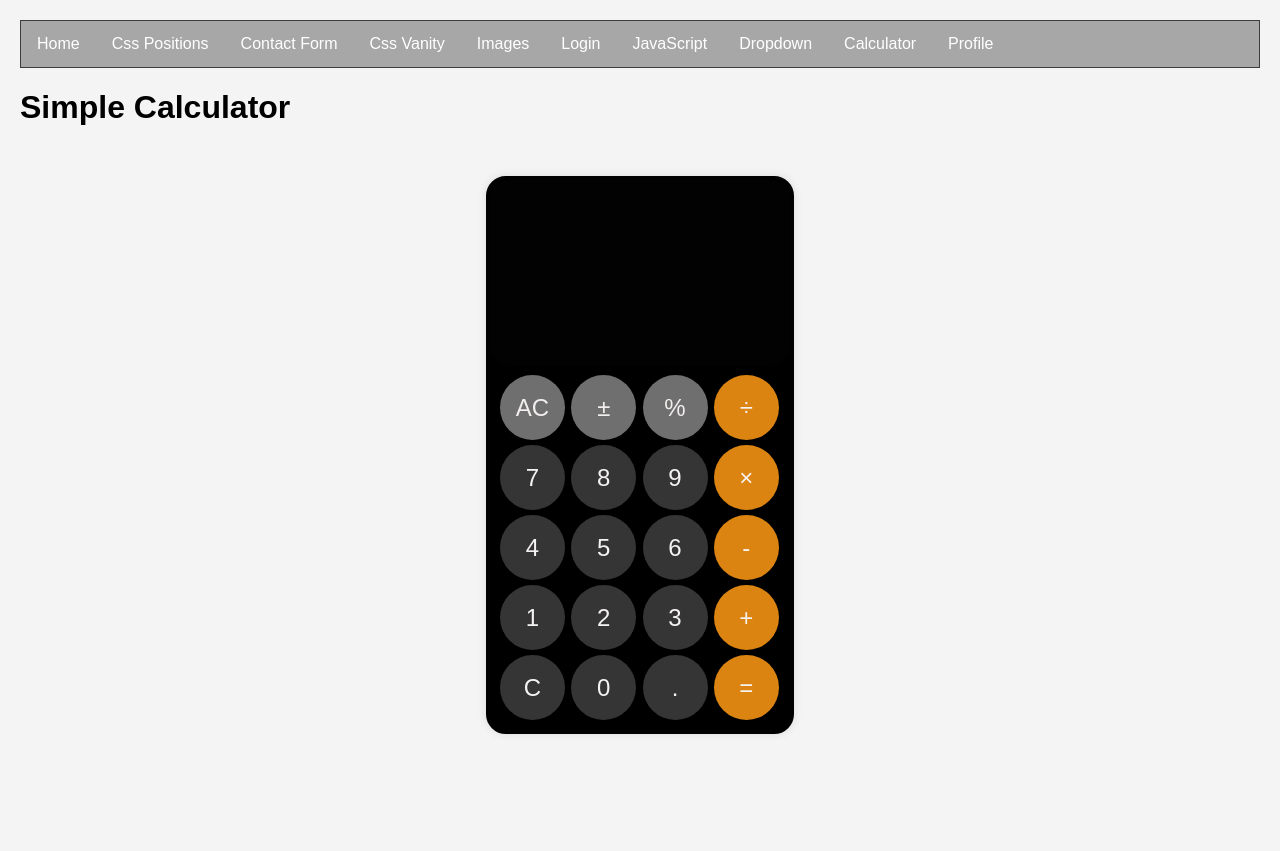
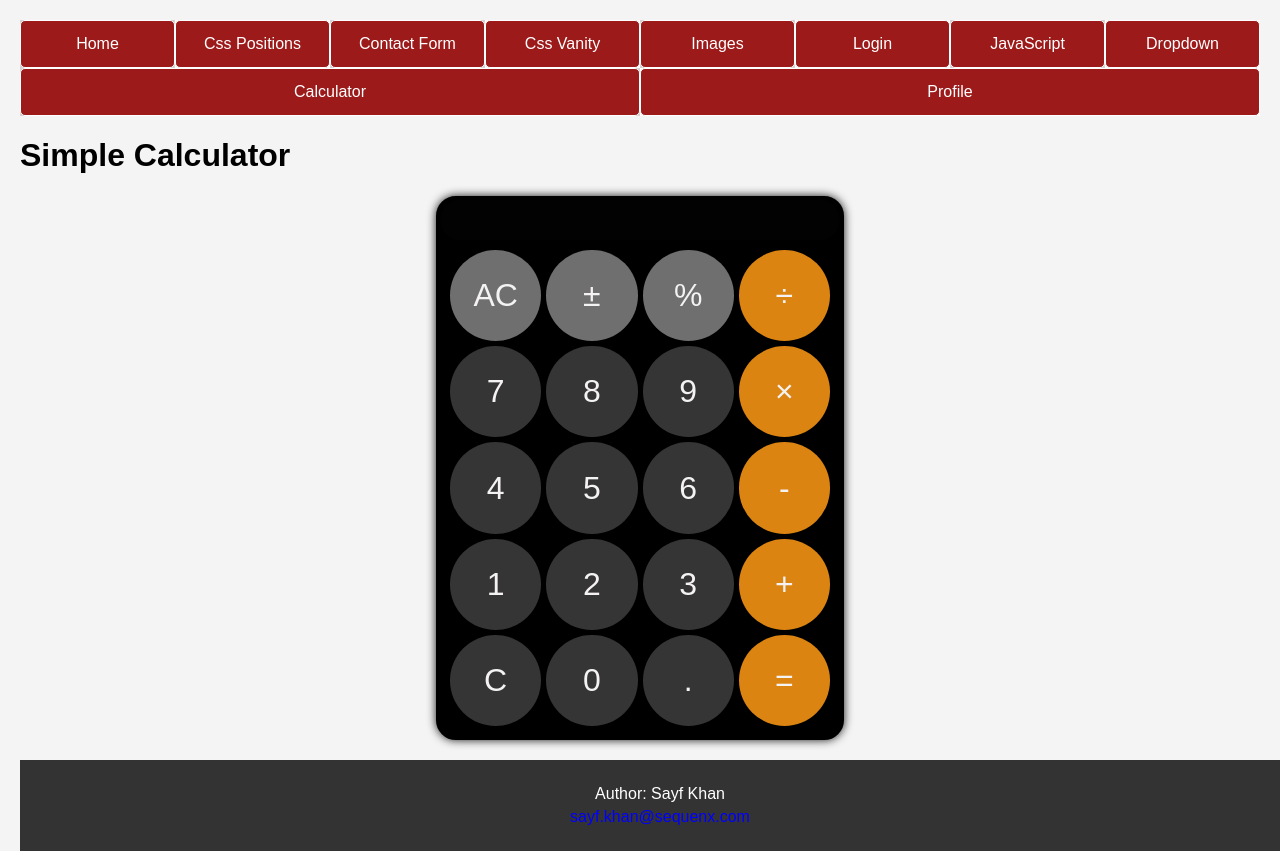
Before and after one commit to sayf-u-khan/Internship-Projects, a React (Create React App) app in the folder React/react-app/: page /calculator in a window 1280 px wide. Built offline with nearby package versions, Linux system fonts and the light colour scheme.

Commit message:
`Refactored CSS and added class names for styling consistency`

```diff
--- a/React/react-app/public/cars.json
+++ b/React/react-app/public/cars.json
@@ -8,6 +8,7 @@
         "Audi",
         "Mercedes",
         "Toyota",
-        "Tesla"
+        "Tesla",
+        "Buick"
     ]
 }
--- a/React/react-app/src/components/calculator/calculator.css
+++ b/React/react-app/src/components/calculator/calculator.css
@@ -1,10 +1,11 @@
 .calculator {
-    width: 300px;
-    height: 550px;
-    margin: 50px auto;
+    width: 100%;
+    max-width: 400px;
+    height: auto;
+    margin: auto;
     border: 4px solid #000000;
     border-radius: 20px;
-    box-shadow: 0 0 10px rgba(0, 0, 0, 0.1);
+    box-shadow: 0 0 10px rgba(0, 0, 0, 0.9);
     display: flex;
     flex-direction: column;
     background-color: #000000;
@@ -15,63 +16,36 @@
     border-radius: 20px;
     padding: 20px;
     text-align: right;
-    flex: 1;
+    flex: 0 1 20%
 }
 
 .input {
-    font-size: 24px;
+    font-size: 300%;
     color: #8d8d8d;
-    height: 50px;
+    height: auto;
 }
 
 .result {
-    font-size: 40px;
+    font-size: 500%;
     color: #f8fcfb;
-    height: 50px;
+    height: auto;
 }
 
 .button-grid {
-    align-items: middle;
     display: grid;
     grid-template-columns: repeat(3, 1fr) 1fr;
     gap: 5px;
     padding: 10px;
+    flex: 1;
+    width: auto;
 }
 
-.number-button {
-    width: 65px;
-    height: 65px;
-    font-size: 24px;
+.number-button, .operation-button, .top-row-button {
+    width: auto;
+    aspect-ratio: 1;
+    font-size: 200%;
     color: #f4f2f2;
     background-color: #363535 !important;
-    cursor: pointer;
-    transition: background-color 0.3s;
-    border-radius: 50%; /* Make buttons circular */
-    display: flex; /* Center text */
-    align-items: center; /* Center text vertically */
-    justify-content: center; /* Center text horizontally */
-}
-
-.operation-button {
-    width: 65px;
-    height: 65px;
-    font-size: 24px;
-    color: #f6f2f2;
-    cursor: pointer;
-    transition: background-color 0.3s;
-    background-color: #db8412 !important;
-    border-radius: 50%; /* Make buttons circular */
-    display: flex; /* Center text */
-    align-items: center; /* Center text vertically */
-    justify-content: center; /* Center text horizontally */
-}
-
-.top-row-button {
-    width: 65px;
-    height: 65px;
-    font-size: 24px;
-    color: #f2eeee;
-    background-color: #6f6f6f !important;
     cursor: pointer;
     transition: background-color 0.3s;
     border-radius: 50%;
@@ -80,6 +54,14 @@
     justify-content: center;
 }
 
+.operation-button {
+    background-color: #db8412 !important;
+}
+
+.top-row-button {
+    background-color: #6f6f6f !important;
+}
+
 .number-button:hover, .operation-button:hover, .top-row-button:hover {
     transition: background-color 0.3s;
 }
--- a/React/react-app/src/components/calculator/calculator.js
+++ b/React/react-app/src/components/calculator/calculator.js
@@ -2,7 +2,7 @@ import CalculatorCode from './calculator_code';
 
 const Calculator = () => {
     return (
-        <div>
+        <div className='main-content'>
             <h1>Simple Calculator</h1>
             <CalculatorCode />
         </div>
--- a/React/react-app/src/components/login_page/login.css
+++ b/React/react-app/src/components/login_page/login.css
@@ -9,7 +9,7 @@
     display: flex;
     justify-content: center;
     align-items: center;
-    height: 100vh;
+    height: 50vh;
 }
 
 .login-form {
--- a/React/react-app/src/components/my_first_component/MyFirstComponent.css
+++ b/React/react-app/src/components/my_first_component/MyFirstComponent.css
@@ -21,12 +21,3 @@ html, body {
 main {
     flex: 1;
 }
-
-footer {
-    position: absolute;
-    background-color: #b3b2b2;
-    padding: 5px;
-    text-align: center;
-    bottom: 0;
-    width: 100%;
-}
--- a/React/react-app/src/components/my_first_component/MyFirstComponent.js
+++ b/React/react-app/src/components/my_first_component/MyFirstComponent.js
@@ -20,10 +20,7 @@ const MyFirstComponent = () => {
             <div>
                 <h1>Hello, World!</h1>
                 <p>This is the homepage!</p>
-            </div></><footer>
-                <p>Author: Sayf Khan</p>
-                <p><a href="mailto:sayf.khan@sequenx.com">sayf.khan@sequenx.com</a></p>
-            </footer>
+            </div></>
             </>
     );
 };
--- a/React/react-app/src/components/profile/profile-code.js
+++ b/React/react-app/src/components/profile/profile-code.js
@@ -73,7 +73,7 @@ const UserProfile = () => {
                             <ul>{interestList}</ul>
                         </div>
                     </div>
-                    <button onClick={handleEditProfile}>Create Another Profile</button>
+                    <button className={styles.profilebutton} onClick={handleEditProfile}>Create Another Profile</button>
                 </div>
             )}
         </div>
--- a/React/react-app/src/pages/Layout.css
+++ b/React/react-app/src/pages/Layout.css
@@ -1,54 +1,70 @@
+html, body {
+  height: 100%;
+  margin: 0;
+  padding: 0;
+}
+
+.layout {
+  display: flex;
+  flex-direction: column;
+  min-height: 150vh;
+}
+
+.main-content {
+  flex: 1;
+  padding-bottom: 20px;
+}
+
 .ul1 {
   list-style-type: none;
   margin: 0;
   padding: 0;
-  overflow: hidden;
-  border: 1px solid #3c3c3c;
-  background-color: #a7a7a7;
+  display: flex;
+  justify-content: space-around;
+  align-items: center;
+  flex-wrap: wrap;
+  width: 100%;
 }
 
 .li1 {
-  float: left;
+  flex: 1;
+  text-align: center;
+  size: 5vh;
 }
 
 .li1 a {
   display: block;
-  color: #666;
-  text-align: center;
-  padding: 14px 16px;
+  color: #ffffff;
+  background-color: #9c1a1a;
+  border: 1px solid #ffffff;
   text-decoration: none;
-  background-color: #a7a7a7;
-  z-index: 0;
+  transition: background-color 0.3s, color 0.3s;
+  padding: 14px;
+  white-space: nowrap;
+  min-width: 15vh;
+  border-radius: 5px;
 }
 
 .li1 a:hover:not(.active) {
-  background-color: #c9c9c9;
+  background-color: #b41616;
+  color: #ffffff;
 }
 
 .li1 a.active {
-  color: white;
-  background-color: #04AA6D;
+  color: #ffffff;
+  background-color: #fbfbfb;
 }
 
 .dropdown {
-  display: inline-block;
-}
-
-.li1 a, .dropbtn {
-  display: inline-block;
-  color: white;
-  text-align: center;
-  padding: 14px 16px;
-  text-decoration: none;
+  position: relative;
 }
 
 .dropdown-content {
   display: none;
   position: absolute;
-  background-color: #f9f9f9;
+  background-color: #8c8c8c;
   min-width: 160px;
   box-shadow: 0px 8px 16px 0px rgba(0,0,0,0.2);
-  padding: 12px 16px;
   z-index: 1;
 }
 
@@ -56,13 +72,16 @@
   display: block;
 }
 
-.grid-container {
-  display: grid;
-  grid-template-areas:
-      'header header'
-      'nav main aside'
-      'footer footer';
-  grid-template-columns: 1fr 3fr 1fr;
-  grid-template-rows: auto 1fr auto;
-  height: 100vh;
+footer {
+  background-color: #333;
+  color: white;
+  text-align: center;
+  padding: 20px;
+  position: bottom;
+  bottom: 0;
+  width: 100%;
 }
+
+footer p {
+  margin: 5px 10px;
+}
--- a/React/react-app/src/pages/Layout.js
+++ b/React/react-app/src/pages/Layout.js
@@ -28,6 +28,10 @@ const Layout = ({ children }) => {
             <main>
                 {children}
             </main>
+            <footer>
+                <p>Author: Sayf Khan</p>
+                <p><a href="mailto:sayf.khan@sequenx.com">sayf.khan@sequenx.com</a></p>
+            </footer>
         </div>
     );
 };
```
